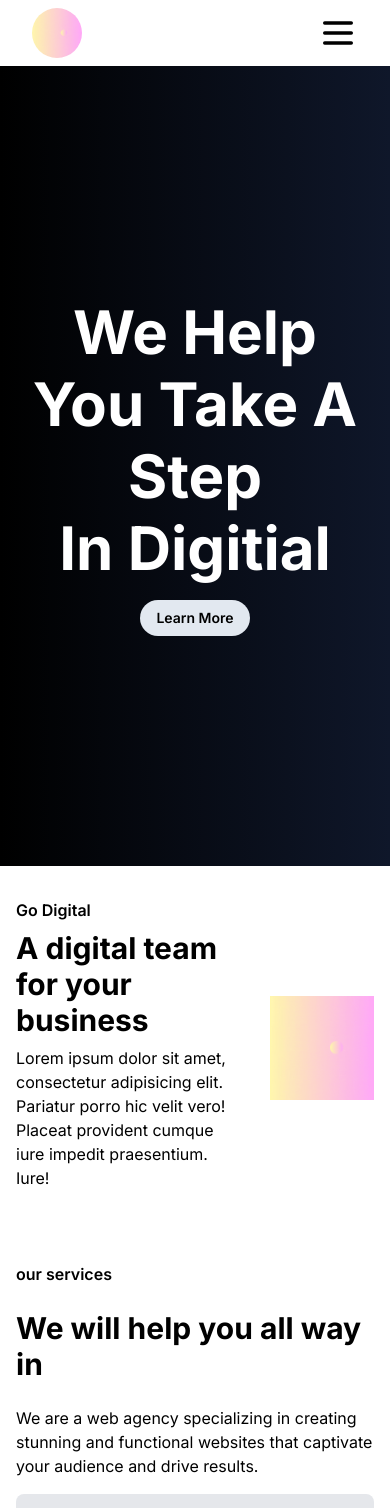
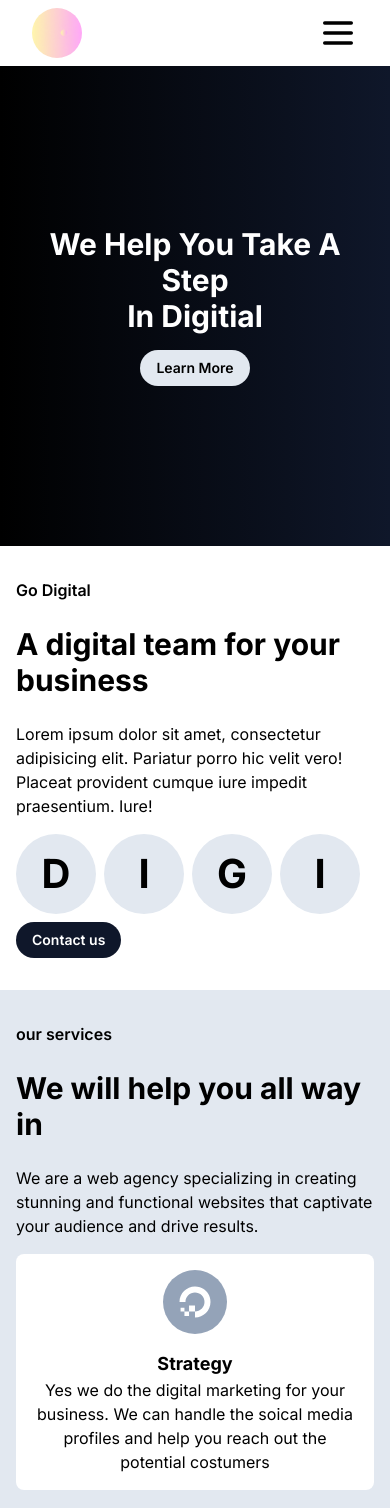
Before and after one commit to Krisna07/Digithink, a Next.js app: page / in a window 390 px wide. Shown: the top 1508 px of the page. Built offline with nearby package versions, Linux system fonts and the light colour scheme.

Commit message:
responsive components

```diff
--- a/src/app/Components/Card.tsx
+++ b/src/app/Components/Card.tsx
@@ -10,7 +10,7 @@ interface CardProps {
 
 const Card = ({ cardTitle, cardDes, cardIcon }: CardProps) => {
   return (
-    <div className="grid place-items-center gap-4 p-4 bg-gray-200 rounded-lg hover:shadow-[0_0_4px_0_gray]">
+    <div className="grid place-items-center gap-4 p-4 bg-white rounded-lg hover:shadow-[0_0_4px_0_gray]">
       <div className="text-[32px] p-4 bg-slate-400 rounded-full text-white">
         {cardIcon ? cardIcon : ""}
       </div>
--- a/src/app/Components/Homepage/Customers.tsx
+++ b/src/app/Components/Homepage/Customers.tsx
@@ -4,7 +4,7 @@ import Button from "../Button";
 const Customers = () => {
   return (
     <div className="w-full grid place-items-center p-4 py-16 gap-4 bg-black text-white skew-y-[-2deg]">
-      <div className="md:w-[60%] grid gap-4 skew-y-[2deg]">
+      <div className="laptop:w-[1000px] grid gap-4 skew-y-[2deg]">
         <h2 className=" text-2xl font-bold text-left">
           Customers satisfaction is our{" "}
           <span className=" hover:underline">Goal</span>
@@ -14,16 +14,15 @@ const Customers = () => {
           challenges are our type.
         </p>
         <div className="customers w-full">
-          <div className="w-full grid md:grid-cols-4  gap-[20px]">
+          <div className="w-full grid laptop:grid-cols-4  tablet:grid-cols-2  gap-[20px]">
             {[...Array(4)].map((items, x) => (
               <div
                 key={x}
                 className="grid place-items-left text-black  gap-8 bg-gray-200 p-4 rounded-lg hover:translate-y-[-4px] hover:translate-x-[-4px] transition-all hover:shadow-[0_0px_4px_0px_rgba(0,0,0,0.3)]"
               >
                 <div className="w-fit">
-                  {" "}
                   <h2 className="text-xl font-bold">Name Of the business</h2>
-                  <p>
+                  <p className="text-sm">
                     Lorem ipsum, dolor sit amet consectetur adipisicing elit.
                     Laborum placeat id in dolorum veritatis eligendi nesciunt ab
                     unde ullam fugit.
--- a/src/app/Components/Homepage/Digital.tsx
+++ b/src/app/Components/Homepage/Digital.tsx
@@ -4,10 +4,10 @@ import Button from "../Button";
 
 const Digital = () => {
   return (
-    <div className="w-full grid place-items-center py-8 px-4">
-      <div className="md:w-[60%] gap-8 flex justify-between">
-        <div className="grid gap-2 md:w-1/2 place-items-left ">
-          <div>
+    <div className="w-full grid place-items-center py-8 px-4 relative overflow-hidden ">
+      <div className="tablet:w-full laptop:w-[1000px] gap-8  flex justify-between relative">
+        <div className="grid gap-2 tablet:w-1/2 place-items-left relative z-20 ">
+          <div className="grid gap-4">
             <h4 className="font-semibold text-hover-Text">Go Digital</h4>
             <h2 className="text-3xl font-bold py-2">
               A digital team for your business{" "}
@@ -17,11 +17,30 @@ const Digital = () => {
               porro hic velit vero! Placeat provident cumque iure impedit
               praesentium. Iure!
             </p>
+            <div className="w-fit grid gap-2 grid-cols-4">
+              <div className="w-20 h-20 bg-slate-200 rounded-full grid place-items-center text-[40px] font-bold">
+                D
+              </div>
+              <div className="w-20 h-20 bg-slate-200 rounded-full grid place-items-center text-[40px] font-bold">
+                I
+              </div>
+              <div className="w-20 h-20 bg-slate-200 rounded-full grid place-items-center text-[40px] font-bold">
+                G
+              </div>
+              <div className="w-20 h-20 bg-slate-200 rounded-full grid place-items-center text-[40px] font-bold">
+                I
+              </div>
+            </div>
           </div>
 
-          <Button btnText="Contact us" isIcon={true} />
+          <Button
+            label="Contact us"
+            variant={"default"}
+            size={"sm"}
+            className="h-fit"
+          />
         </div>
-        <div className=" grid place-items-center ">
+        <div className="  place-items-center hidden tablet:grid ">
           <div className="">
             <Image
               src="/logo.gif"
--- a/src/app/Components/Homepage/Herosection.tsx
+++ b/src/app/Components/Homepage/Herosection.tsx
@@ -3,9 +3,9 @@ import Button from "../Button";
 
 const Herosection = () => {
   return (
-    <div className="w-full h-[800px]  p-4 bg-gradient-to-r from-black to-slate-900 grid place-items-center box-border text-center gap-4">
-      <div className="md:w-[60%] w-full text-white  grid gap-4 place-items-center box-border">
-        <h1 className="text-6xl md:text-[80px] font-bold text-center leading-[120%]">
+    <div className="w-full  py-40  p-4 bg-gradient-to-r from-black to-slate-900 grid place-items-center box-border text-center gap-4">
+      <div className=" text-white  grid gap-4 place-items-center box-border">
+        <h1 className="tablet:text-6xl text-3xl md:text-[80px] font-bold text-center leading-[120%]">
           We Help You Take A Step <br /> In Digitial
         </h1>
         <Button variant={"ghost"} label={"Learn More"} size={"sm"} />
--- a/src/app/Components/Homepage/Requestform.tsx
+++ b/src/app/Components/Homepage/Requestform.tsx
@@ -7,10 +7,10 @@ const Requestform = () => {
   const [select, setSelected] = useState<boolean>(false);
   const requestType = ["Design", "Web Developement"];
   return (
-    <div className="w-full py-8 grid place-items-center gap-8 p-4">
+    <div className="laptop:w-[1000px] py-8 grid place-items-center gap-8 p-4">
       <div className="grid place-items-center gap-8">
         <h2>Submit your request here</h2>
-        <div className="flex gap-4 md:w-[40%] flex-wrap items-center justify-center">
+        <div className="flex gap-4  flex-wrap items-center justify-center">
           {" "}
           {[...Array(8)].map((request, x) => (
             <div
@@ -28,7 +28,7 @@ const Requestform = () => {
           ))}
         </div>
       </div>
-      <form className="md:w-[40%] w-full  grid gap-4">
+      <form className="laptop:w-[60%] tablet:w-[80%] w-full  grid gap-4">
         <label htmlFor="email" className="grid gap-4 ">
           Username
           <input type="text" className="rounded-lg bg-gray-200 px-4 py-2" />
--- a/src/app/Components/Homepage/social.tsx
+++ b/src/app/Components/Homepage/social.tsx
@@ -12,8 +12,8 @@ import Button from "../Button";
 
 const Social = () => {
   return (
-    <div className="w-full p-4 text-text-color flex items-center justify-end py-8 overflow-hidden">
-      <div className="md:w-[80%] grid gap-4  ">
+    <div className="w-full p-4 text-text-color flex items-center justify-center py-8 overflow-hidden">
+      <div className="laptop:w-[1000px] grid gap-4  ">
         <h2 className="text-3xl font-bold">Social media</h2>
         <h2 className="font-semibold md:w-[40%]">
           We do the social meida campign every now and then. Subscribe our
--- a/src/app/Components/Navbar/Navbar.tsx
+++ b/src/app/Components/Navbar/Navbar.tsx
@@ -32,8 +32,8 @@ const Navbar = () => {
   ];
   const [isopen, setopen] = useState<boolean>();
   return (
-    <div className="w-full shadow-lg px-4 py-2 bg-secondary-Btn grid place-items-center">
-      <div className="hidden  w-[80%] md:flex items-center justify-between">
+    <div className="w-full  shadow-lg px-4 py-2 bg-secondary-Btn grid place-items-center">
+      <div className="hidden  desktop:w-[1024px] tablet:w-full md:flex items-center justify-between">
         <div className="">
           <div className="w-[50px] h-[50px] bg-hover-Text rounded-full flex items-center justify-center overflow-hidden">
             <Image
@@ -64,7 +64,7 @@ const Navbar = () => {
           />
         </div>
       </div>
-      <div className="w-full md:hidden px-4 box-border grid gap-4 overflow-hidden">
+      <div className="w-full tablet:hidden px-4 box-border grid gap-4 overflow-hidden">
         <div className="w-full box-border flex items-center justify-between">
           <div className="w-[50px] h-[50px] bg-hover-Text rounded-full flex items-center justify-center overflow-hidden">
             <Image
--- a/tailwind.config.js
+++ b/tailwind.config.js
@@ -20,6 +20,13 @@ module.exports = {
         "accent-color": "var(--accent)",
         "background-color": "var(--backgroundColor)",
       },
+      screens: {
+        tablet: "640px",
+
+        laptop: "1024px",
+
+        desktop: "1280px",
+      },
     },
   },
   plugins: [],
```
Also changed, not shown: src/app/Components/Homepage/Homeservices.tsx (+13 -4 lines).
